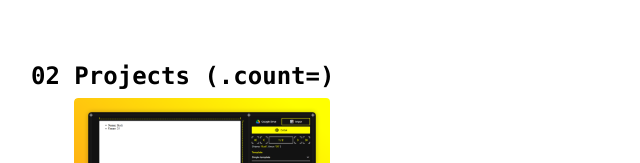
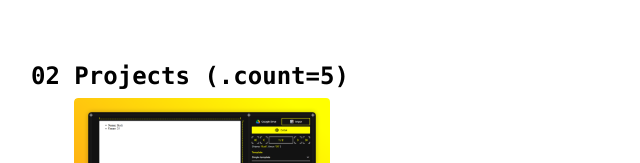
Before and after one commit to msulais/msulais.github.io, an Astro site: page /about in a window 1280 px wide. Shown: the part 981-1144 px from the top of the page, 177-817 px from the left. Built offline with nearby package versions, Linux system fonts and the light colour scheme; Astro itself is replaced by a stand-in of ours; a web font is replaced by a local one.

Commit message:
add something

```diff
--- a/src/pages/about/_components/Projects.astro
+++ b/src/pages/about/_components/Projects.astro
@@ -8,7 +8,7 @@ import * as SharedIds from '../_scripts/shared/ids.enum.js'
 <section
 	class:list={[Styles.Section, Styles.Projects]}
 	id={SharedIds.ProjectSection}>
-	<h2><code>02 Projects (.count={AAA.length})</code></h2>
+	<h2><code>02 Projects (.count={AAA.All.length})</code></h2>
 	<div>
 		<ul data-css="list">
 			{AAA.All.map(v =>
```
